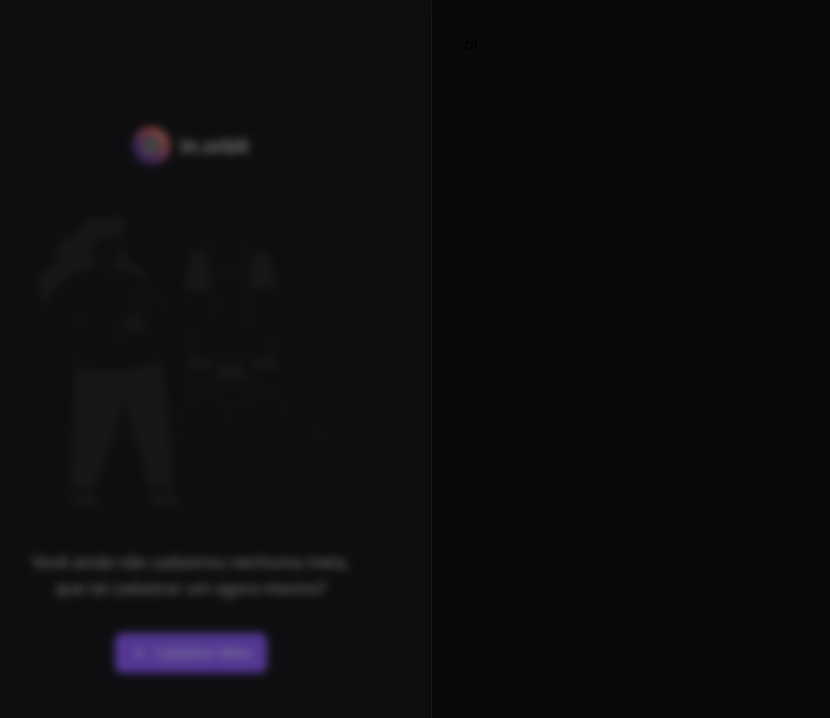
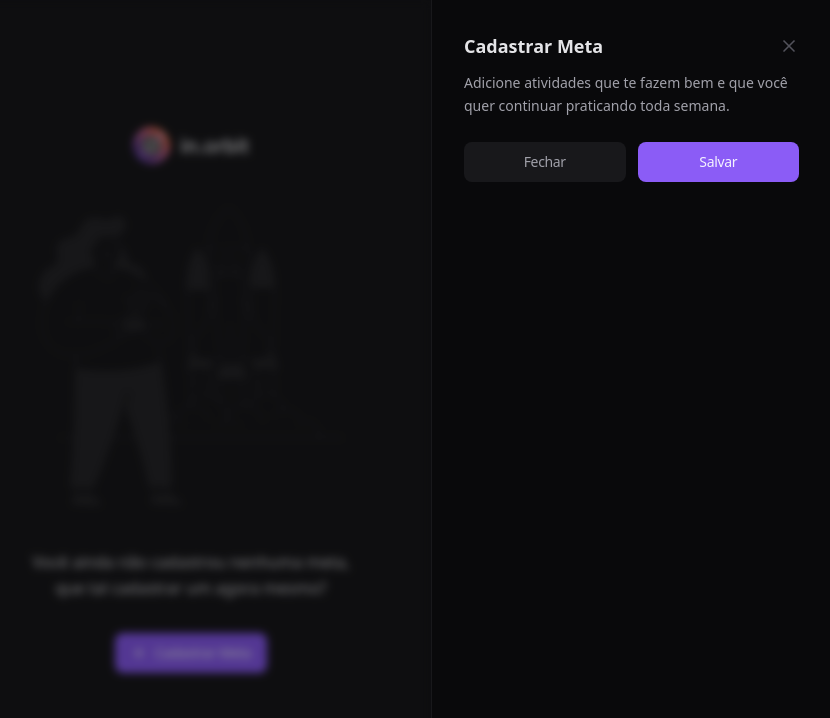
Before and after one commit to lucasfiduniv/tarefas-diarias, a React (Vite) app in the folder frontend/: page / in a window 1280 px wide. Both pictures are taken after a click on the button "Cadastrar Meta". Shown: the top 718 px of the page, without its empty margins (449-1279 px from the left). Built offline with nearby package versions, Linux system fonts and the light colour scheme.

Commit message:
fix: :bug: criando botoes de dentro do formulario

```diff
--- a/frontend/package.json
+++ b/frontend/package.json
@@ -32,6 +32,7 @@
     "eslint-plugin-react-refresh": "^0.4.9",
     "globals": "^15.9.0",
     "postcss": "^8.4.45",
+    "prettier": "^3.3.3",
     "tailwindcss": "^3.4.11",
     "typescript": "^5.5.3",
     "typescript-eslint": "^8.0.1",
--- a/frontend/src/App.tsx
+++ b/frontend/src/App.tsx
@@ -1,6 +1,13 @@
-import { Plus } from "lucide-react";
+import { Plus, X } from "lucide-react";
 import { Button } from "./components/ui/button";
-import { Dialog, DialogContent, DialogTrigger } from "./components/ui/dialog";
+import {
+  Dialog,
+  DialogClose,
+  DialogContent,
+  DialogDescription,
+  DialogTitle,
+  DialogTrigger,
+} from "./components/ui/dialog";
 
 function App() {
   return (
@@ -8,19 +15,43 @@ function App() {
       <div className="h-screen flex flex-col justify-center items-center gap-8">
         <img src="/logo-empityScreen.svg" alt="Logo" />
         <img src="/lets-start.svg" alt="Logo" />
-        <p className="text-zinc-300 leading-relaxed max-w-80 text-center">Você ainda não cadastrou nenhuma meta, que tal cadastrar um agora mesmo?</p>
+        <p className="text-zinc-300 leading-relaxed max-w-80 text-center">
+          Você ainda não cadastrou nenhuma meta, que tal cadastrar um agora
+          mesmo?
+        </p>
         <DialogTrigger asChild>
-          <Button >
+          <Button>
             <Plus className="size-4" />
             Cadastrar Meta
           </Button>
         </DialogTrigger>
       </div>
       <DialogContent>
-        oi
+        <div className="flex flex-col gap-6">
+          <div className="flex flex-col gap-3">
+            <div className="flex items-center justify-between">
+              <DialogTitle>Cadastrar Meta</DialogTitle>
+              <DialogClose>
+                <X className="size-5 text-zinc-600" />
+              </DialogClose>
+            </div>
+            <DialogDescription>
+              Adicione atividades que te fazem bem e que você quer continuar
+              praticando toda semana.
+            </DialogDescription>
+          </div>
+          <form action="" className="flex-1 flex flex-col justify-between">
+            <div>
+
+            </div>
+            <div className="flex items-center gap-3">
+              <Button variant="secondary" className="flex-1">Fechar</Button>
+                <Button className="flex-1">Salvar</Button>
+            </div>
+          </form>
+        </div>
       </DialogContent>
     </Dialog>
-
   );
 }
 
--- a/frontend/src/components/ui/dialog.tsx
+++ b/frontend/src/components/ui/dialog.tsx
@@ -40,7 +40,7 @@ export function DialogContent(props: DialogPrimitive.DialogContentProps) {
 
 export function DialogTitle(props: DialogPrimitive.DialogTitleProps) {
   return (
-    <DialogPrimitive.DialogTitle {...props} className="text-lg font-semibold" />
+    <DialogPrimitive.DialogTitle {...props} className="text-lg font-semibold text-zinc-200" />
   )
 }
 
```
Also changed, not shown: 1 other file (tests, documents, lock files or other folders).
